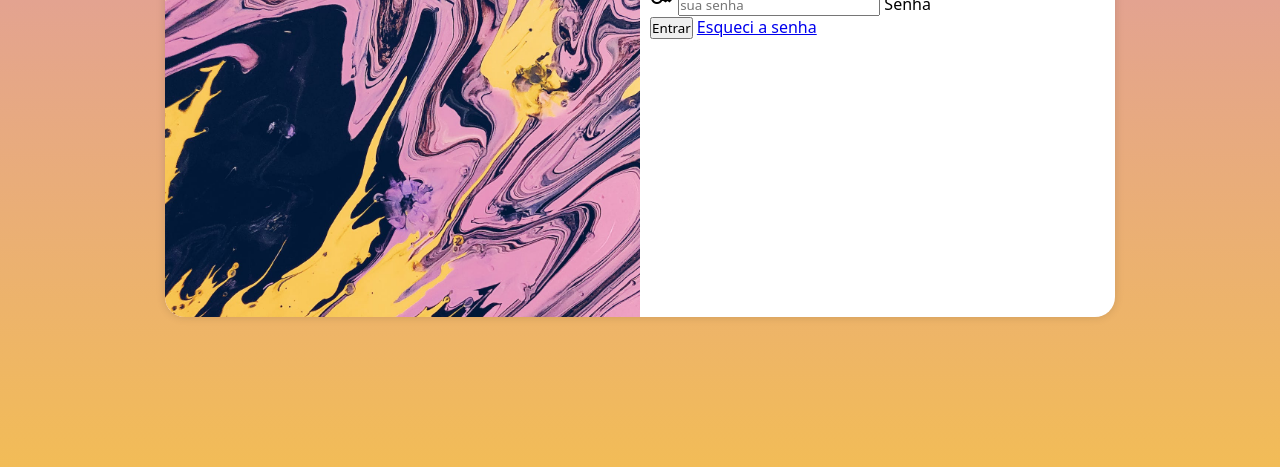
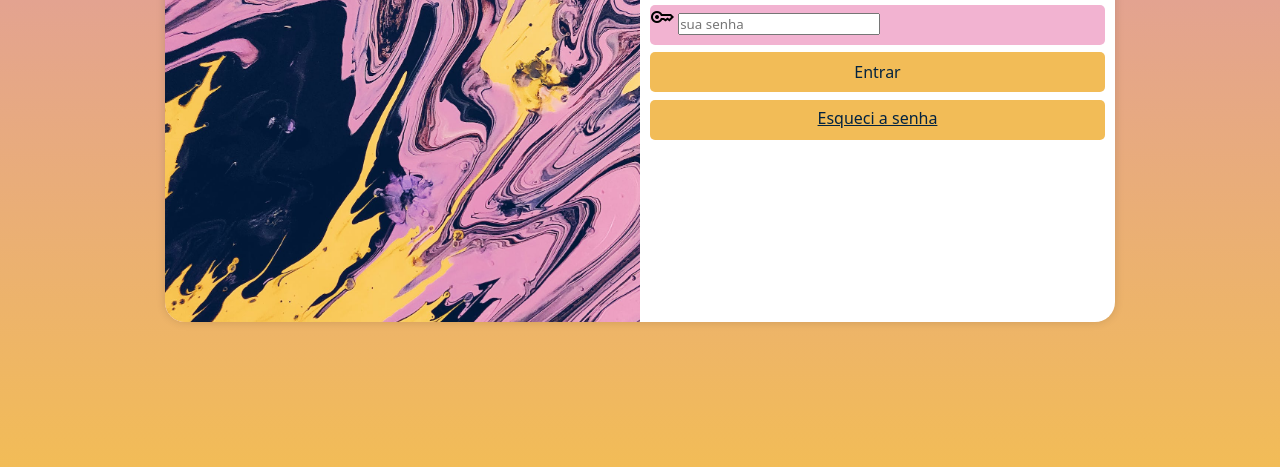
Before and after one commit to agatacrz/tela-login-responsiva, a plain HTML site: page index.html in a window 1280 px wide. Shown: the part 333-800 px from the top of the page. Drawn offline with nearby package versions, Linux system fonts and the light colour scheme.

Commit message:
add css form

```diff
--- a/estilos/style.css
+++ b/estilos/style.css
@@ -38,7 +38,7 @@ section#login {
 
     background-color: white;
     width: 250px;
-    height: 500px;
+    height: 510px;
     border-radius: 20px;
     box-shadow: 0px 0px 10px rgba(0, 0, 0, 0.137);
 
@@ -67,3 +67,49 @@ div#formulario > p {
     font-size: 0.8em;
     text-align: center;
 }
+
+form > div.campo {
+    display: block;
+    width: 100%;
+    height: 40px;
+    background-color: #F2B3D1;
+    border-radius: 5px;
+    margin: 7px 0px;
+}
+
+div.campo > label {
+    display: none;
+}
+
+form > input[type=submit] {
+    display: block;
+    font-size: 1em;
+    width: 100%;
+    height: 40px;
+    background-color: #F2BC57;
+    color: #032340;
+    border: none;
+    border-radius: 5px;
+    cursor: pointer;
+}
+
+form > input[type=submit]:hover {
+    background-color: #F2C777;
+}
+
+form > a.botao {
+    display: block;
+    text-align: center;
+    font-size: 1em;
+    width: 100%;
+    height: 40px;
+    background-color: #F2BC57;
+    color: #032340;
+    border-radius: 5px;
+    padding-top: 7px;
+    margin-top: 8px;
+}
+
+form > a.botao:hover {
+    background-color: #F2C777;
+}
--- a/index.html
+++ b/index.html
@@ -37,7 +37,7 @@
                         <label for="isenha">Senha</label>
                     </div>
                     <input type="submit" value="Entrar">
-                    <a href="esqueci.html">Esqueci a senha</a>
+                    <a href="esqueci.html" class="botao">Esqueci a senha</a>
                 </form>
             </div>
         </section>
```
